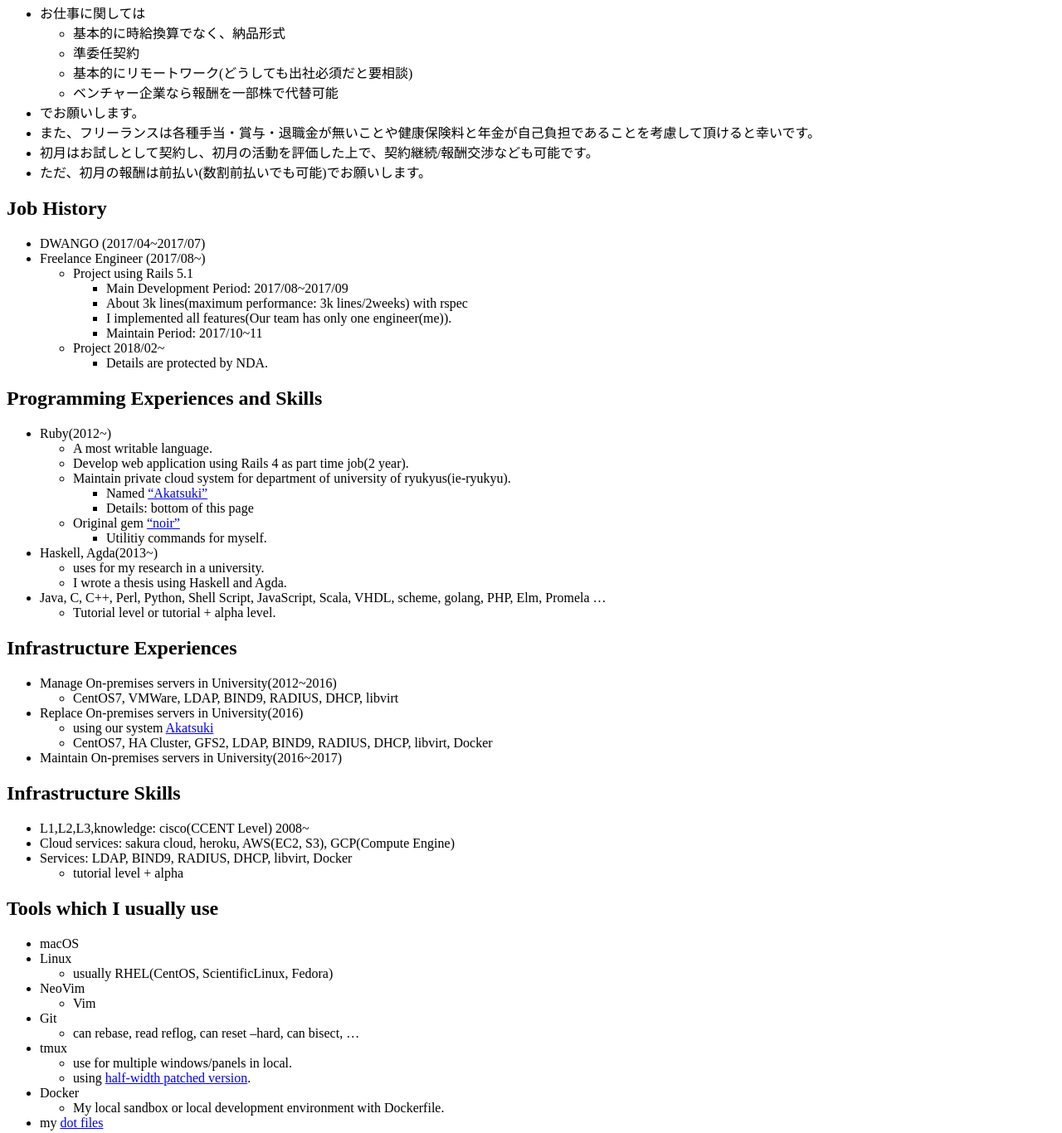
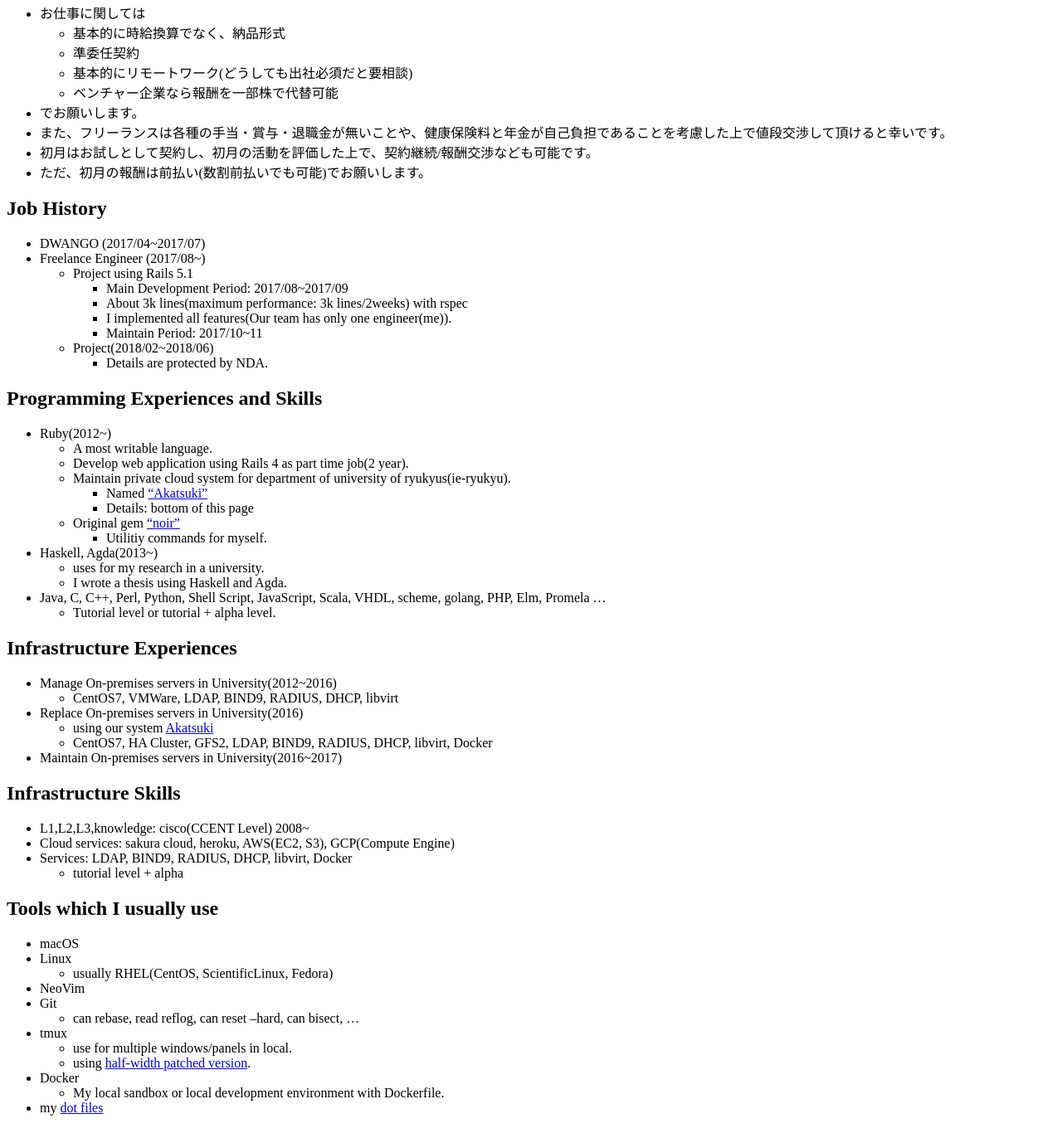
Before and after one commit to atton-/atton-.github.com, a plain HTML site: page index.html in a window 1280 px wide. Shown: the part 1200-2566 px from the top of the page at 83% size. Drawn offline with Linux system fonts and the light colour scheme.

Commit message:
Mini fixes

```diff
--- a/index.html
+++ b/index.html
@@ -77,7 +77,7 @@
     </ul>
   </li>
   <li>でお願いします。</li>
-  <li>また、フリーランスは各種手当・賞与・退職金が無いことや健康保険料と年金が自己負担であることを考慮して頂けると幸いです。</li>
+  <li>また、フリーランスは各種の手当・賞与・退職金が無いことや、健康保険料と年金が自己負担であることを考慮した上で値段交渉して頂けると幸いです。</li>
   <li>初月はお試しとして契約し、初月の活動を評価した上で、契約継続/報酬交渉なども可能です。</li>
   <li>ただ、初月の報酬は前払い(数割前払いでも可能)でお願いします。</li>
 </ul>
@@ -95,7 +95,7 @@
           <li>Maintain Period: 2017/10~11</li>
         </ul>
       </li>
-      <li>Project 2018/02~
+      <li>Project(2018/02~2018/06)
         <ul>
           <li>Details are protected by NDA.</li>
         </ul>
@@ -171,11 +171,7 @@
       <li>usually RHEL(CentOS, ScientificLinux, Fedora)</li>
     </ul>
   </li>
-  <li>NeoVim
-    <ul>
-      <li>Vim</li>
-    </ul>
-  </li>
+  <li>NeoVim</li>
   <li>Git
     <ul>
       <li>can rebase, read reflog, can reset –hard, can bisect, …</li>
@@ -213,11 +209,11 @@
 
 <h2 id="licenses">LICENSES</h2>
 <ul>
+  <li>普通自動車免許(2012)</li>
+  <li>Cisco CCENT(2009)</li>
+  <li>IPA 応用情報技術者(2009)</li>
+  <li>IPA 基本情報技術者(2009)</li>
   <li>IPA 初級システムアドミニストレータ(2008)</li>
-  <li>IPA 基本情報技術者(2009)</li>
-  <li>IPA 応用情報技術者(2009)</li>
-  <li>Cisco CCENT(2009)</li>
-  <li>普通自動車免許(2012)</li>
 </ul>
 
 <h1 id="slides">Slides</h1>
```
Also changed, not shown: 1 other file.
